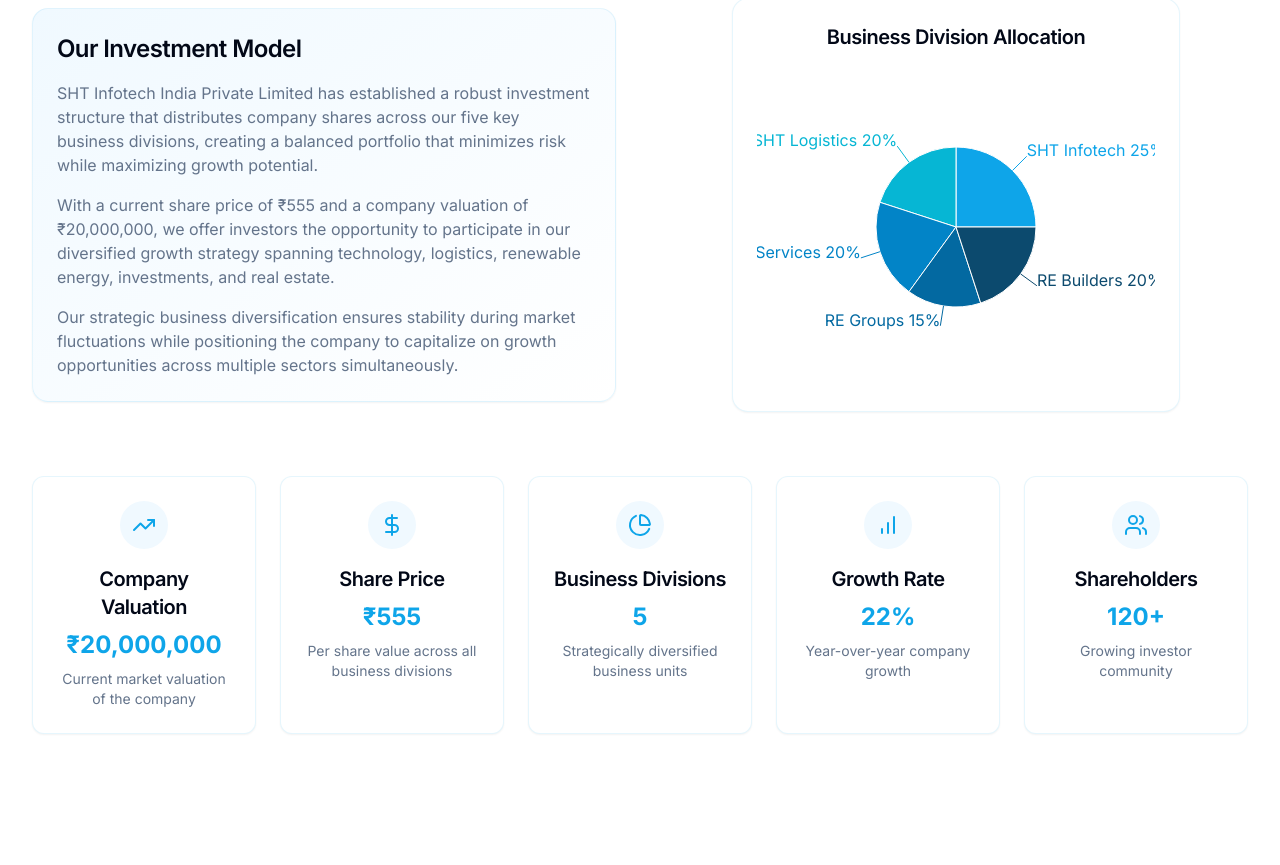
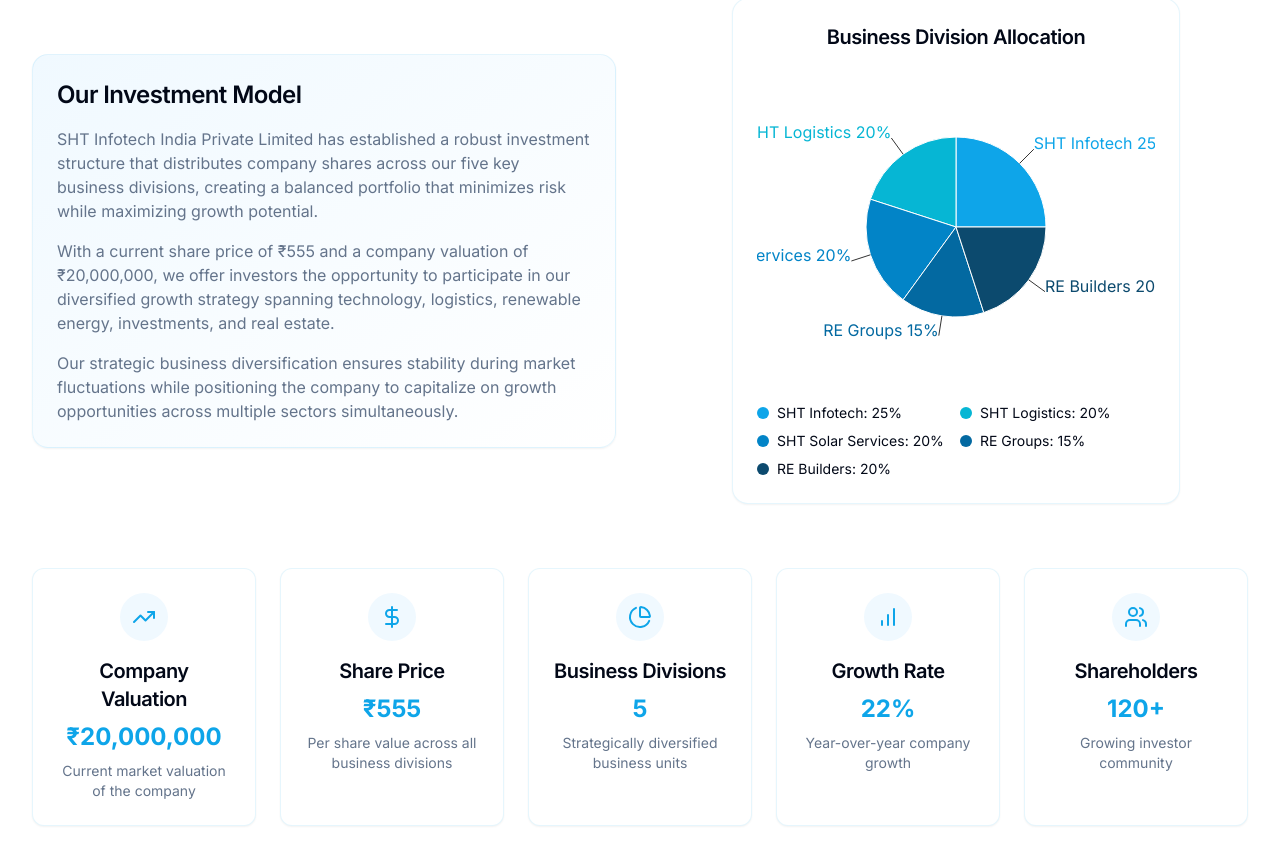
Before and after one commit to esrgit2025/shtinfotech-ltd-dev, a React (Vite) app: page / in a window 1280 px wide. Shown: the part 5676-6541 px from the top of the page. Built offline with nearby package versions, Linux system fonts and the light colour scheme.

Commit message:
Fix: Improve section content visibility
Adjust content alignment for better readability.

```diff
--- a/src/components/Investment.tsx
+++ b/src/components/Investment.tsx
@@ -99,11 +99,11 @@ const Investment = () => {
               </div>
             </div>
 
-            {/* Pie chart */}
+            {/* Pie chart - Updated for better text visibility */}
             <div className="flex justify-center">
               <div className="p-6 bg-white rounded-2xl shadow-sm border border-sht-blue/10 w-full max-w-md">
                 <h3 className="text-xl font-semibold mb-4 text-center">Business Division Allocation</h3>
-                <div className="h-64 md:h-80">
+                <div className="h-80">
                   <ResponsiveContainer width="100%" height="100%">
                     <PieChart>
                       <Pie
@@ -111,18 +111,31 @@ const Investment = () => {
                         cx="50%"
                         cy="50%"
                         labelLine={true}
-                        outerRadius={80}
+                        outerRadius={90}
                         fill="#8884d8"
                         dataKey="value"
-                        label={({ name, percent }) => `${name} ${(percent * 100).toFixed(0)}%`}
+                        label={({name, percent}) => `${name} ${(percent * 100).toFixed(0)}%`}
+                        labelLine={{strokeWidth: 1, stroke: '#333'}}
                       >
                         {data.map((entry, index) => (
                           <Cell key={`cell-${index}`} fill={entry.color} />
                         ))}
                       </Pie>
-                      <Tooltip formatter={(value) => [`${value}%`, 'Allocation']} />
+                      <Tooltip
+                        formatter={(value) => [`${value}%`, 'Allocation']}
+                        contentStyle={{ backgroundColor: 'white', borderRadius: '8px', padding: '10px', border: '1px solid #e2e8f0' }}
+                        labelStyle={{ fontWeight: 'bold', marginBottom: '5px' }}
+                      />
                     </PieChart>
                   </ResponsiveContainer>
+                </div>
+                <div className="mt-4 grid grid-cols-2 gap-2">
+                  {data.map((item, index) => (
+                    <div key={index} className="flex items-center">
+                      <div className="w-3 h-3 rounded-full mr-2" style={{ backgroundColor: item.color }}></div>
+                      <span className="text-sm">{item.name}: {item.value}%</span>
+                    </div>
+                  ))}
                 </div>
               </div>
             </div>
```
